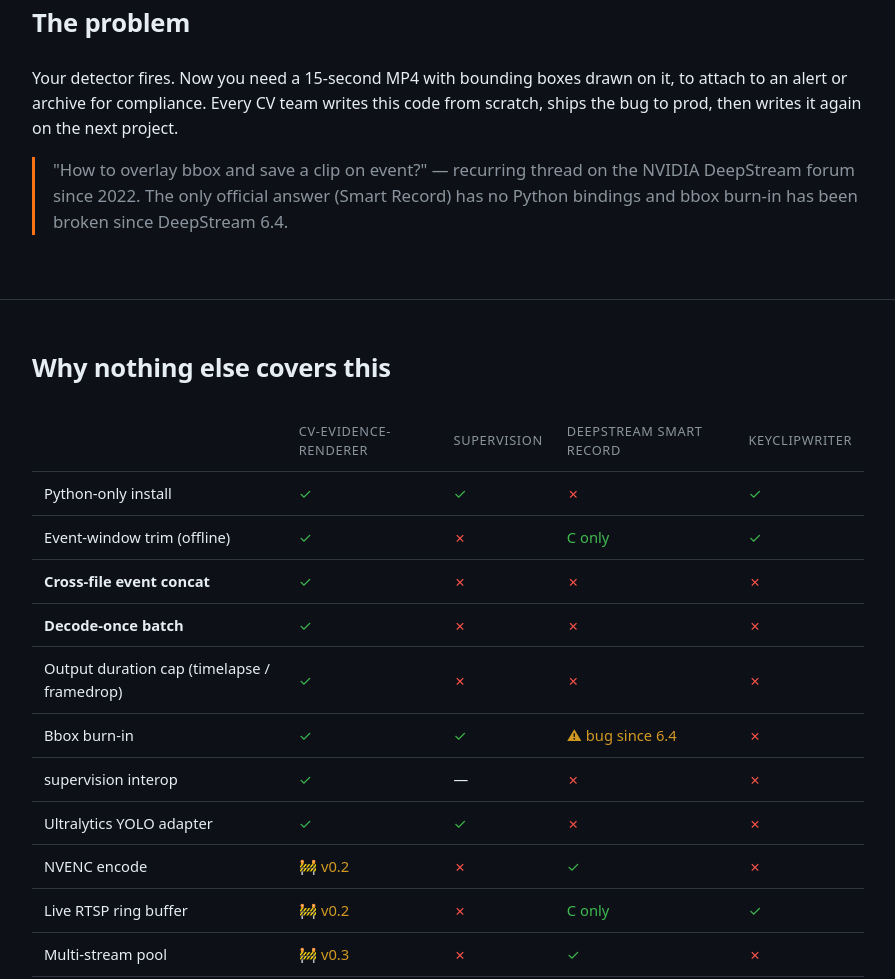
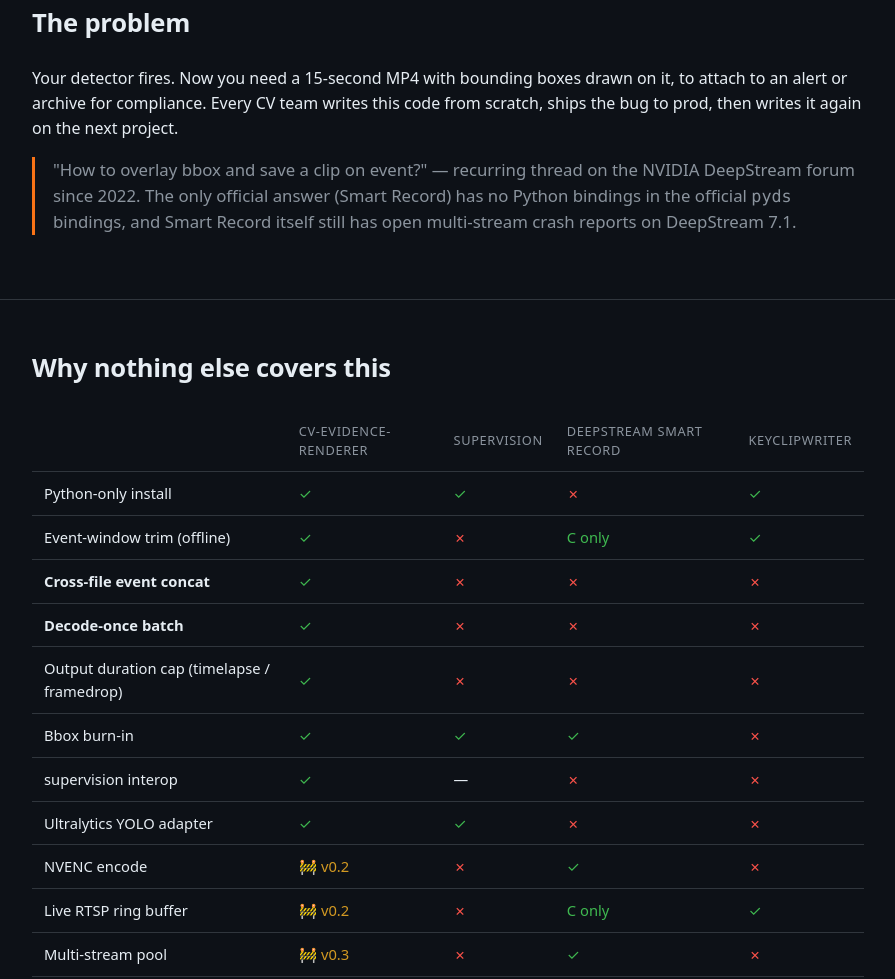
Before and after one commit to ddinhcchi/cv-evidence-renderer, a plain HTML site: page docs/index.html in a window 1280 px wide. Shown: the part 812-1791 px from the top of the page, without its empty margins (192-1087 px from the left). Drawn offline with Linux system fonts and the light colour scheme.

Commit message:
docs: tighten DeepStream Smart Record claims after re-verifying
Re-fetched the two NVIDIA forum threads we were citing and found two
claims that were overstated:

1. "bbox burn-in has been broken since 6.4" — the 2024 thread cited
   was a single user report that NVIDIA never confirmed; thread was
   closed because the user stopped responding, not because a bug was
   acknowledged. Status on DS 6.5 / 7.x was never verified. Dropping
   this claim across README, landing page, and COMPETITORS.md.

2. "no Python bindings" — still technically true for the official
   `pyds` (the Fiona.Chen 2022 quote remains the latest NVIDIA word),
   but a community fork
   (github.com/RenatoMaynard/Smart-Recording-Deepstream-in-Python)
   ships a custom-built wheel as a workaround. Adding the caveat so
   a DeepStream user reading the launch posts can't say we hid it.

Replacement evidence for "Smart Record has real issues today":
the 2025 thread on Jetson AGX Orin running DS 7.1, where Smart Record
triggers NvBufSurface CUDA faults and NVENC crashes with 13 RTSP
sources. Fresher, more specific, and not closed without acknowledgement.

```diff
--- a/docs/index.html
+++ b/docs/index.html
@@ -196,7 +196,8 @@ footer .links a { margin: 0 12px; }
     <p class="problem-quote">
       "How to overlay bbox and save a clip on event?" — recurring thread on the
       NVIDIA DeepStream forum since 2022. The only official answer (Smart Record) has
-      no Python bindings and bbox burn-in has been broken since DeepStream 6.4.
+      no Python bindings in the official <code>pyds</code> bindings, and Smart Record
+      itself still has open multi-stream crash reports on DeepStream 7.1.
     </p>
   </div>
 </section>
@@ -214,7 +215,7 @@ footer .links a { margin: 0 12px; }
         <tr><td><strong>Cross-file event concat</strong></td><td class="cmark">✓</td><td class="xmark">✗</td><td class="xmark">✗</td><td class="xmark">✗</td></tr>
         <tr><td><strong>Decode-once batch</strong></td><td class="cmark">✓</td><td class="xmark">✗</td><td class="xmark">✗</td><td class="xmark">✗</td></tr>
         <tr><td>Output duration cap (timelapse / framedrop)</td><td class="cmark">✓</td><td class="xmark">✗</td><td class="xmark">✗</td><td class="xmark">✗</td></tr>
-        <tr><td>Bbox burn-in</td><td class="cmark">✓</td><td class="cmark">✓</td><td class="wmark">⚠ bug since 6.4</td><td class="xmark">✗</td></tr>
+        <tr><td>Bbox burn-in</td><td class="cmark">✓</td><td class="cmark">✓</td><td class="cmark">✓</td><td class="xmark">✗</td></tr>
         <tr><td>supervision interop</td><td class="cmark">✓</td><td>—</td><td class="xmark">✗</td><td class="xmark">✗</td></tr>
         <tr><td>Ultralytics YOLO adapter</td><td class="cmark">✓</td><td class="cmark">✓</td><td class="xmark">✗</td><td class="xmark">✗</td></tr>
         <tr><td>NVENC encode</td><td class="wmark">🚧 v0.2</td><td class="xmark">✗</td><td class="cmark">✓</td><td class="xmark">✗</td></tr>
@@ -287,7 +288,7 @@ footer .links a { margin: 0 12px; }
       <dt>Why not just use supervision?</dt>
       <dd>We complement it. Pass <code>sv.Detections</code> straight in. We add what supervision doesn't have: event-window trim, ring buffer (v0.2), and eventually NVENC.</dd>
       <dt>Why not just use DeepStream Smart Record?</dt>
-      <dd>NVIDIA confirmed on their <a href="https://forums.developer.nvidia.com/t/how-to-use-smart-record-in-deepstream-6-1-python/231682">developer forum</a> that there's no Python binding, and bbox burn-in has been <a href="https://forums.developer.nvidia.com/t/deepstream-6-4-smart-record-video-issue-with-bbox-enabled/290732">broken since 6.4</a>. When (if) NVIDIA ships Python bindings, we'll add a sink so you can use both together.</dd>
+      <dd>NVIDIA confirmed on their <a href="https://forums.developer.nvidia.com/t/how-to-use-smart-record-in-deepstream-6-1-python/231682">developer forum</a> that the official <code>pyds</code> bindings don't expose Smart Record (a <a href="https://github.com/RenatoMaynard/Smart-Recording-Deepstream-in-Python">community fork</a> exists with a custom-built wheel). Smart Record itself also has <a href="https://forums.developer.nvidia.com/t/jetson-agx-orin-deepstream-7-1-smart-record-custom-recording-triggers-nvbufsurface-cuda-faults-and-nvenc-crashes-with-13-rtsp-sources/352066">open multi-stream crash reports on DS 7.1</a>. When NVIDIA upstreams a clean Python API we'll add a sink so you can use both together.</dd>
       <dt>Why not just write it yourself with FFmpeg subprocess?</dt>
       <dd>Because you already did, twice, and it broke under multi-stream. This is the library version of that script, done right.</dd>
       <dt>What about NVENC?</dt>
```
Also changed, not shown: 2 other files.
